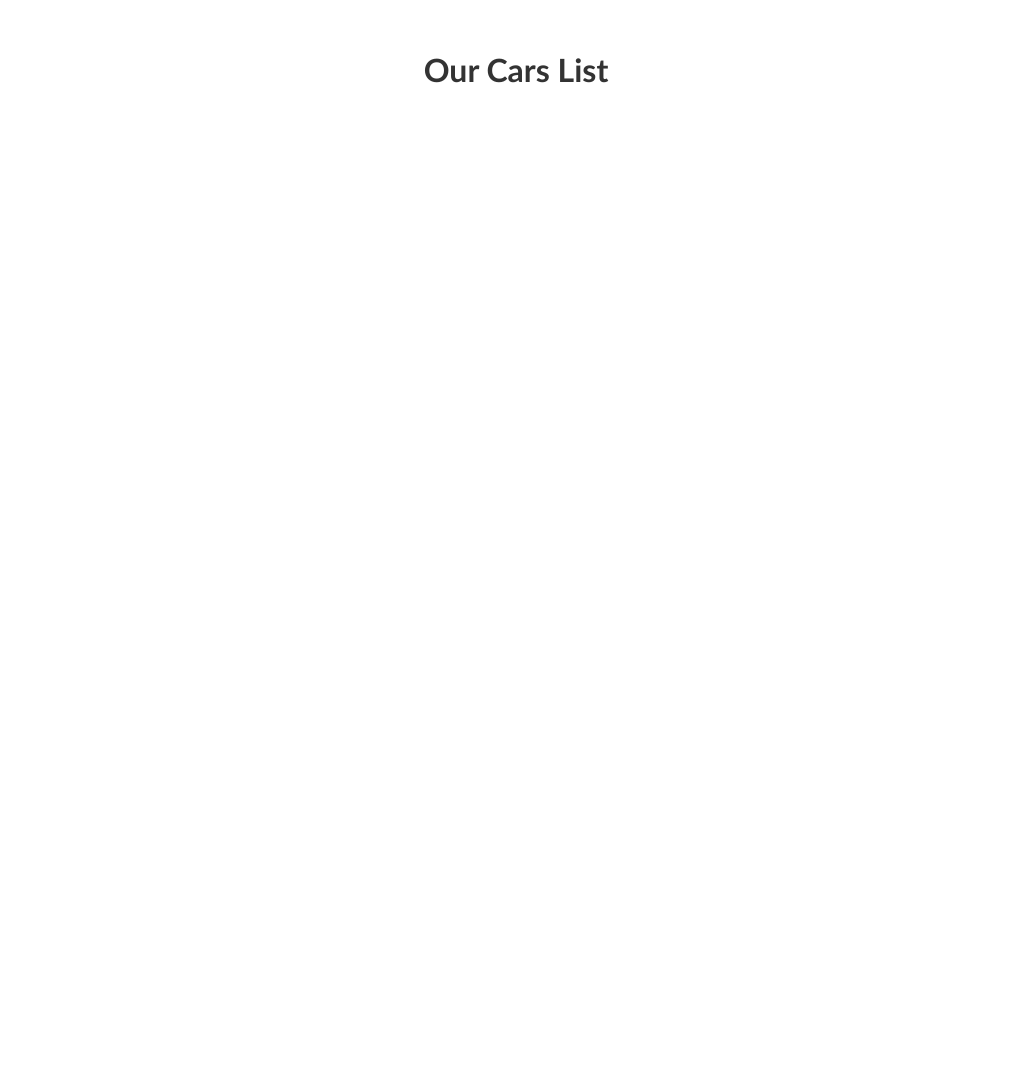
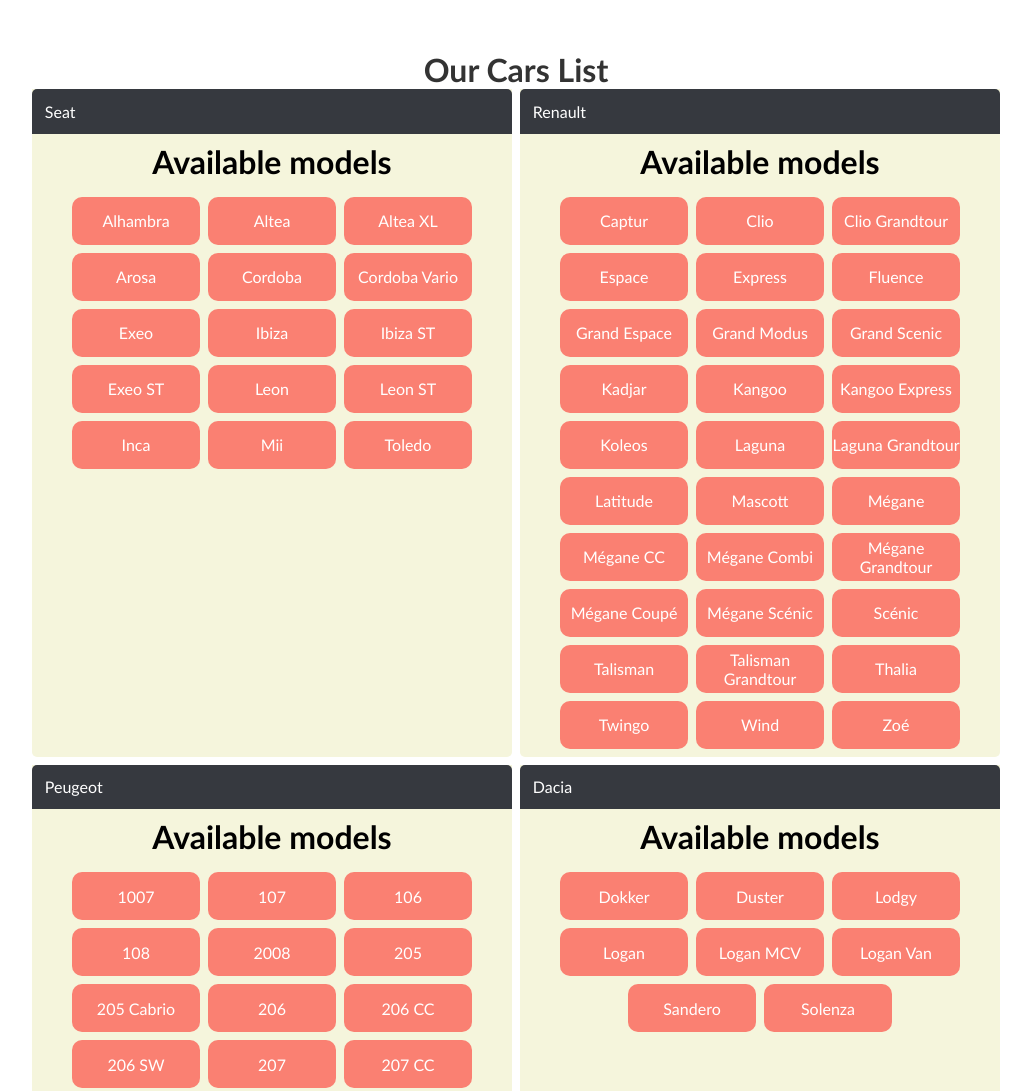
Before and after one commit to aleksasdev/js-atsiskaitymas, a plain HTML site: page atsiskaitymas/Task 4/Index.html in a window 1280 px wide. Shown: the top 1091 px of the page, without its empty margins (124-1155 px from the left). Before the commit the page ends 800 px from the top, so only its background shows below. Drawn offline with Linux system fonts and the light colour scheme.

Commit message:
task4 done

```diff
--- /dev/null
+++ b/atsiskaitymas/Task 4/CarCard.js
@@ -0,0 +1,32 @@
+export default class CarCard{
+   constructor(props){
+      this.props = props;
+      this.outputContainer = document.querySelector('#output');
+   }
+
+   render(){
+      this.container = document.createElement('div');
+      this.container.classList.add('car-card');
+
+      this.info = document.createElement('h1');
+      this.info.classList.add('model-info');
+      this.info.textContent = "Available models";
+
+      this.brand = document.createElement('p');
+      this.brand.classList.add('brand');
+      this.brand.textContent = this.props.brand;
+
+      // Loop through models array
+      this.modelsContainer = document.createElement('div');
+      this.modelsContainer.classList.add('models-container');
+
+      this.props.modelsArray.forEach(model=>{
+         this.model = document.createElement('p');
+         this.model.textContent = model;
+         this.modelsContainer.append(this.model);
+      })
+
+      this.container.append(this.brand, this.info, this.modelsContainer);
+      this.outputContainer.append(this.container);
+   }
+}
--- a/atsiskaitymas/Task 4/Index.html
+++ b/atsiskaitymas/Task 4/Index.html
@@ -6,7 +6,7 @@
     <!-- Custom CSS -->
     <link rel="stylesheet" href="./style.css" />
     <!-- Custom JS -->
-    <script defer src="./script.js"></script>
+    <script type="module" src="./script.js"></script>
   </head>
   <body>
     <header>
--- a/atsiskaitymas/Task 4/script.js
+++ b/atsiskaitymas/Task 4/script.js
@@ -8,5 +8,17 @@ nurodomas gamintojas ir jo pagaminti modeliai.
 Pastaba: Informacija apie automobilį (brand) (jo kortelė) bei turi turėti
 bent minimalų stilių;
 -------------------------------------------------------------------------- */
+import CarCard from "./CarCard.js";
 
 const ENDPOINT = 'cars.json';
+
+let displayCars = async()=>{
+   let data = await fetch(ENDPOINT)
+      .then(res=>res.json())
+      .then(data=>data);
+
+   data.forEach(entry=>{
+      new CarCard({brand: entry.brand, modelsArray: entry.models}).render();
+   })
+}
+displayCars();
--- a/atsiskaitymas/Task 4/style.css
+++ b/atsiskaitymas/Task 4/style.css
@@ -5,6 +5,10 @@
   box-sizing: border-box;
   font-family: 'Trebuchet MS', 'Lucida Sans Unicode', 'Lucida Grande',
     'Lucida Sans', Arial, sans-serif;
+}
+:root{
+  --primary-color: #36393f;
+  --secondary-color: beige;
 }
 
 /* Mobile first */
@@ -27,3 +31,50 @@
   margin-top: 50px;
   color: #333;
 }
+
+.container #output{
+  display: flex;
+  flex-flow: wrap;
+  gap: 0.5rem;
+  justify-content: center;
+  color: white;
+}
+.container #output .car-card{
+  display: flex;
+  flex-direction: column;
+  width: 30rem;
+  background-color: var(--secondary-color);
+  border-bottom-left-radius: 5px;
+  border-bottom-right-radius: 5px;
+  overflow: hidden;
+}
+.container #output .car-card .brand{
+  padding: 0.8rem;
+  background-color: var(--primary-color);
+  border-top-right-radius: 5px;
+  border-top-left-radius: 5px;
+}
+.container #output .car-card .model-info{
+  color: black;
+  text-align: center;
+  padding: 0.5rem;
+  margin: 0;
+}
+.container #output .car-card .models-container{
+  display: flex;
+  flex-flow: wrap;
+  justify-content: center;
+  align-items: center;
+  gap: 0.5rem;
+  padding: 0.5rem;
+}
+.container #output .car-card .models-container p{
+  background-color: salmon;
+  display: flex;
+  justify-content: center;
+  align-items: center;
+  border-radius: 10px;
+  text-align: center;
+  width: 8rem;
+  height: 3rem;
+}
```
